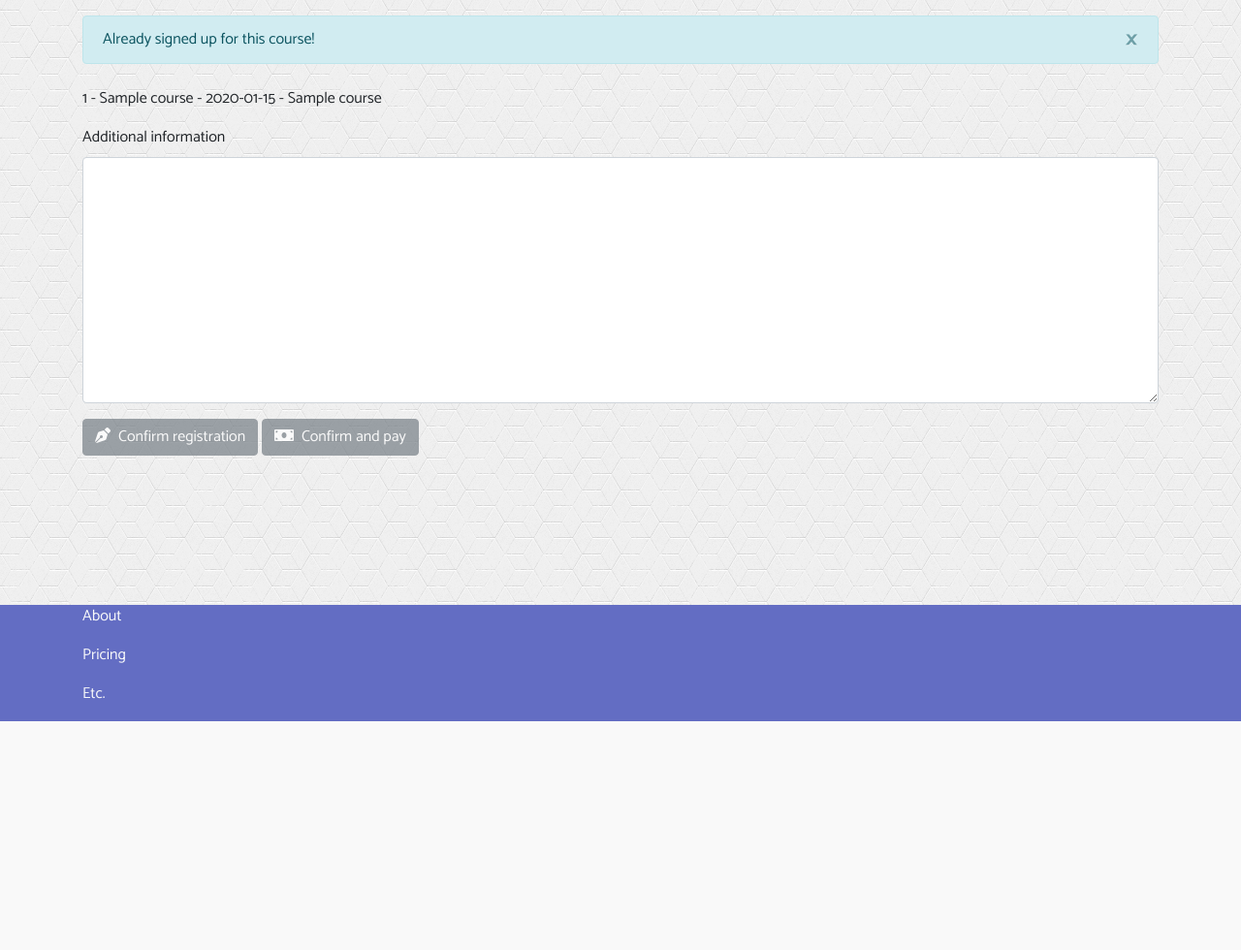
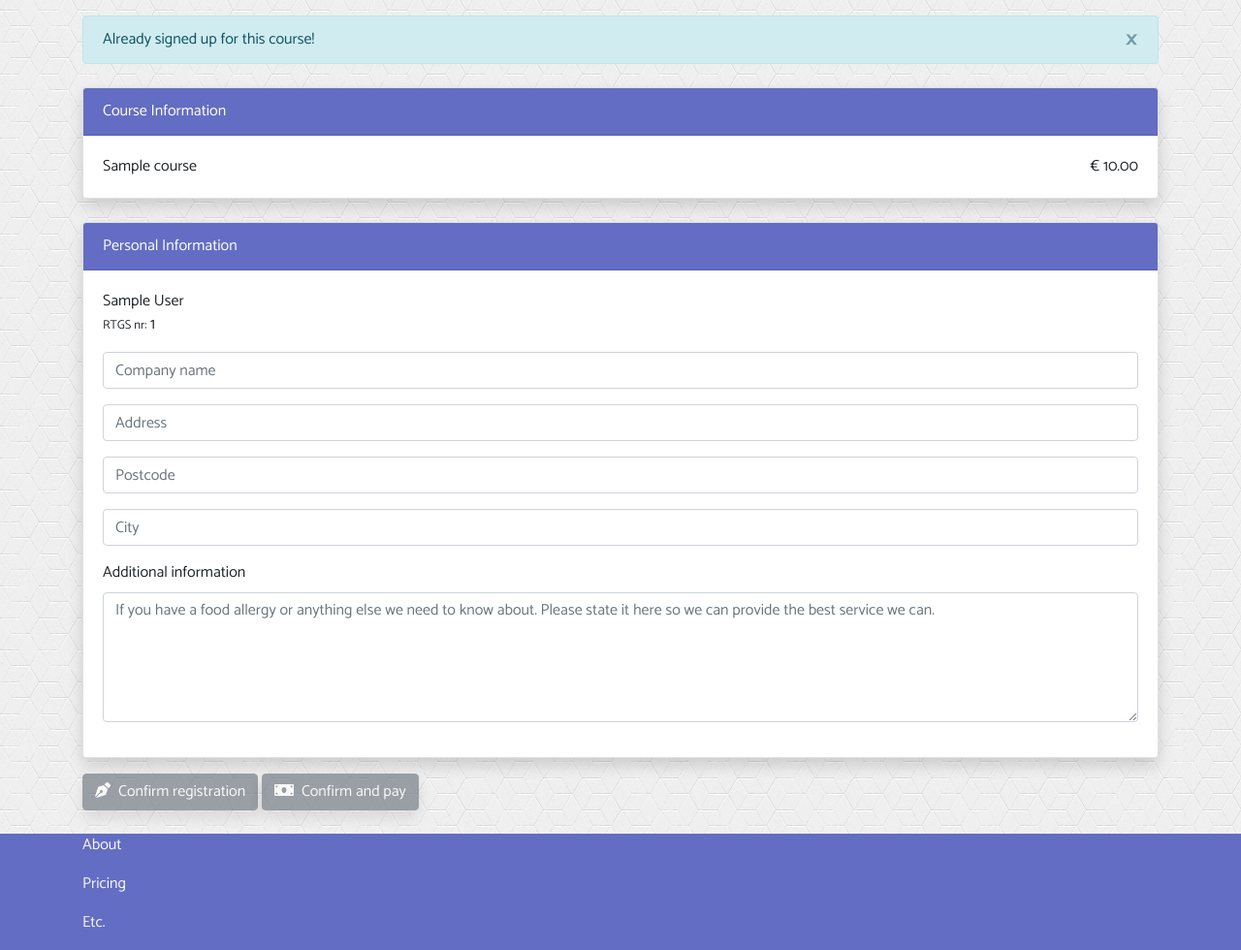
Before and after one commit to jdl208/trainingshub, a Django app: page /signup/1/ in a window 1280 px wide. Shown: the part 56-1036 px from the top of the page at 97% size. Before the commit the page ends 800 px from the top, so only its background shows below. Run offline with Django 3.2, Linux system fonts and the light colour scheme; a user stored in the database is signed in; tables that the repository leaves empty hold one stand-in row (values such as "Sample post"); some libraries are stand-ins or nearby versions.

Commit message:
Added stripe functionality and edited signup form

```diff
--- a/signups/forms.py
+++ b/signups/forms.py
@@ -3,8 +3,8 @@ from .models import Signup
 
 
 class MakePaymentForm(forms.Form):
-    MONTH_CHOICES = [(i, i) for i in range(1, 12)]
-    YEAR_CHOICES = [(i, i) for i in range(2020, 2030)]
+    MONTH_CHOICES = [(i, i) for i in range(1, 13)]
+    YEAR_CHOICES = [(i, i) for i in range(2020, 2031)]
 
     credit_card_number = forms.CharField(label='Credit card number', required=False)
     cvc = forms.CharField(label='Security code (CVC)', required=False)
@@ -16,6 +16,19 @@ class MakePaymentForm(forms.Form):
 class SignupForm(forms.ModelForm):
     class Meta:
         model = Signup
-        fields = ('course', 'registrant', 'additional_information')
+        fields = ('course', 'registrant', 'company', 'address', 'postcode', 'postcode', 'city', 'additional_information')
+        labels = {
+            'company': False,
+            'address': False,
+            'postcode': False,
+            'city': False,
+        }
         widgets = {'course': forms.HiddenInput(),
-                   'registrant': forms.HiddenInput()}
+                   'registrant': forms.HiddenInput(),
+                   'company': forms.TextInput(attrs={'placeholder': 'Company name'}),
+                   'address': forms.TextInput(attrs={'placeholder': 'Address'}),
+                   'postcode': forms.TextInput(attrs={'placeholder': 'Postcode'}),
+                   'city': forms.TextInput(attrs={'placeholder': 'City'}),
+                   'additional_information': forms.Textarea(attrs={'rows': 5,
+                                                                   'placeholder': 'If you have a food allergy or anything else we need to know about. Please state it here so we can provide the best service we can.'}),
+                   }
--- a/signups/models.py
+++ b/signups/models.py
@@ -7,6 +7,10 @@ from datetime import datetime
 class Signup(models.Model):
     course = models.ForeignKey(Courses, on_delete=models.CASCADE, null=False)
     registrant = models.ForeignKey(User, on_delete=models.CASCADE, null=True)
+    company = models.CharField(max_length=100, blank=True, null=True)
+    address = models.CharField(max_length=100, blank=False, null=True)
+    postcode = models.CharField(max_length=10, blank=False, null=True)
+    city = models.CharField(max_length=100, blank=False, null=True)
     additional_information = models.TextField(blank=True)
     date = models.DateTimeField(default=datetime.now)
     paid = models.BooleanField(default=False)
--- a/signups/templates/signups/signup.html
+++ b/signups/templates/signups/signup.html
@@ -2,19 +2,60 @@
 {% load crispy_forms_tags %}
 {% block content %}
     <div class="container mt-4">
-        <p>{{ course.id }} - {{ course.name }} - {{ course }}</p>
         <form action="" method="POST">
             {% csrf_token %}
-            {{ s_form | crispy }}
-            {% if signedup %}
-                <button name="confirm" disabled type="submit" class="btn btn-secondary"><i class="fas fa-pen-nib mr-2"></i>Confirm registration</button>
-                <button name="pay" disabled type="submit" class="btn btn-secondary"><i class="fas fa-money-bill mr-2"></i>Confirm and pay</button>
-            {% else %}
-                <button name="confirm" type="submit" class="btn btn-primary"><i class="fas fa-pen-nib mr-2"></i>Confirm registration</button>
-                <button name="pay" type="submit" class="btn btn-success"><i class="fas fa-money-bill mr-2"></i>Confirm and pay</button>
-            {% endif%}
+            <div class="card shadow">
+                <div class="card-header bg-purple">
+                    Course Information
+                </div>
+                <div class="card-body">
+                    <div class="d-flex justify-content-between">
+                        <div>
+                            {{ course.name }}
+                        </div>
+                        <div>
+                            € {{ course.costs }}
+                        </div>
+                    </div>
+                </div>
+            </div>
+            <div class="card mt-4 shadow">
+                <div class="card-header bg-purple">
+                    Personal Information
+                </div>
+                <div class="card-body">
+                    <div>{{ request.user.first_name }} {{ request.user.last_name }}</div>
+                    <div class="mb-3"><small>RTGS nr:</small> {{ request.user.profile.rtgs_nr }}</div>
+                    {{ s_form | crispy }}
+                </div>
+            </div>
+            <div class="mt-3">
+                {% if signedup %}
+                    <button name="confirm" disabled type="submit" class="btn btn-secondary shadow"><i class="fas fa-pen-nib mr-2"></i>Confirm registration</button>
+                    <button name="pay" disabled type="submit" class="btn btn-secondary shadow"><i class="fas fa-money-bill mr-2"></i>Confirm and pay</button>
+                {% else %}
+                    <button name="confirm" type="submit" class="btn btn-primary shadow mr-2"><i class="fas fa-pen-nib mr-2"></i>Confirm registration</button>
+                    <button type="button" class="btn btn-success shadow" data-toggle="modal" data-target="#exampleModal"><i class="fas fa-money-bill mr-2"></i>Confirm and pay</button>
+                {% endif%}
+            </div>
+            <!-- Modal with Payment Form-->
+            <div class="modal fade" id="exampleModal" tabindex="-1" role="dialog" aria-labelledby="exampleModalLabel" aria-hidden="true">
+                <div class="modal-dialog" role="document">
+                    <div class="modal-content">
+                        <div class="modal-header">
+                            <h5 class="modal-title" id="exampleModalLabel">Payment Information</h5>
+                            <button type="button" class="close" data-dismiss="modal" aria-label="Close"><span aria-hidden="true">&times;</span></button>
+                        </div>
+                        <div class="modal-body">
+                            {{ payment_form | crispy }}
+                        </div>
+                        <div class="modal-footer">
+                            <button type="button" class="btn btn-secondary" data-dismiss="modal">Close</button>
+                            <button name="pay" type="submit" class="btn btn-success"><i class="fas fa-money-bill mr-2"></i>Confirm payment</button>
+                        </div>
+                    </div>
+                </div>
+            </div>
         </form>
-        <p>{{ signups }}</p>
     </div>
-
 {% endblock content %}
--- a/signups/views.py
+++ b/signups/views.py
@@ -1,9 +1,14 @@
-from django.shortcuts import render, redirect
+from django.shortcuts import render, redirect, reverse
 from django.contrib import messages
 from courses.models import Courses
 from django.contrib.auth.decorators import login_required
-from .forms import SignupForm
+from trainingshub import settings
+import stripe
+from .forms import SignupForm, MakePaymentForm
 from .models import Signup
+
+
+stripe.api_key = settings.STRIPE_SECRET
 
 
 @login_required
@@ -15,12 +20,43 @@ def signup(request, id):
         form = SignupForm(request.POST)
         if form.is_valid():
             form.save()
-            messages.success(request, f'You have successfully registerd for the course {course.name}!')
+            messages.success(request, f'You have successfully registerd for {course.name}!')
             return redirect('account')
 
     # signup for course and pay via payment provider
     elif request.method == 'POST' and 'pay' in request.POST:
-        messages.warning(request, f'Stripe hasn\'t been set up yet. You can register without paying up front.')
+        signup_form = SignupForm(request.POST)
+        payment_form = MakePaymentForm(request.POST)
+
+        if signup_form.is_valid() and payment_form.is_valid():
+            # order = signup_form.save(commit=False)
+            # order.date = timezone.now()
+
+            total = course.costs
+
+            try:
+                customer = stripe.Charge.create(
+                    amount=int(total * 100),
+                    currency="EUR",
+                    description=request.user.email,
+                    card=payment_form.cleaned_data['stripe_id'],
+
+                )
+            except stripe.error.CardError:
+                messages.error(request, 'Your card was declined!')
+
+            if customer.paid:
+                signup = signup_form.save(commit=False)
+                signup.paid = True
+                signup.save()
+                messages.error(request, "You have succesfully paid!")
+                return redirect(reverse('courses'))
+
+            else:
+                messages.error(request, 'Unable to take payment')
+        else:
+            print(payment_form.errors)
+            messages.error(request, 'We were unable to take a payment with that card!')
 
     # Generate the signup form with prefilled fields
     if Signup.objects.filter(course=course).filter(registrant=request.user):
@@ -30,6 +66,9 @@ def signup(request, id):
         signedup = False
     signup_form = SignupForm(initial={'course': course.id,
                                       'registrant': f'{request.user.id}'})
+    payment_form = MakePaymentForm()
     return render(request, 'signups/signup.html', {'course': course,
                                                    's_form': signup_form,
-                                                   'signedup': signedup})
+                                                   'signedup': signedup,
+                                                   'payment_form': payment_form,
+                                                   'publishable': settings.STRIPE_PUBLISHABLE})
```
